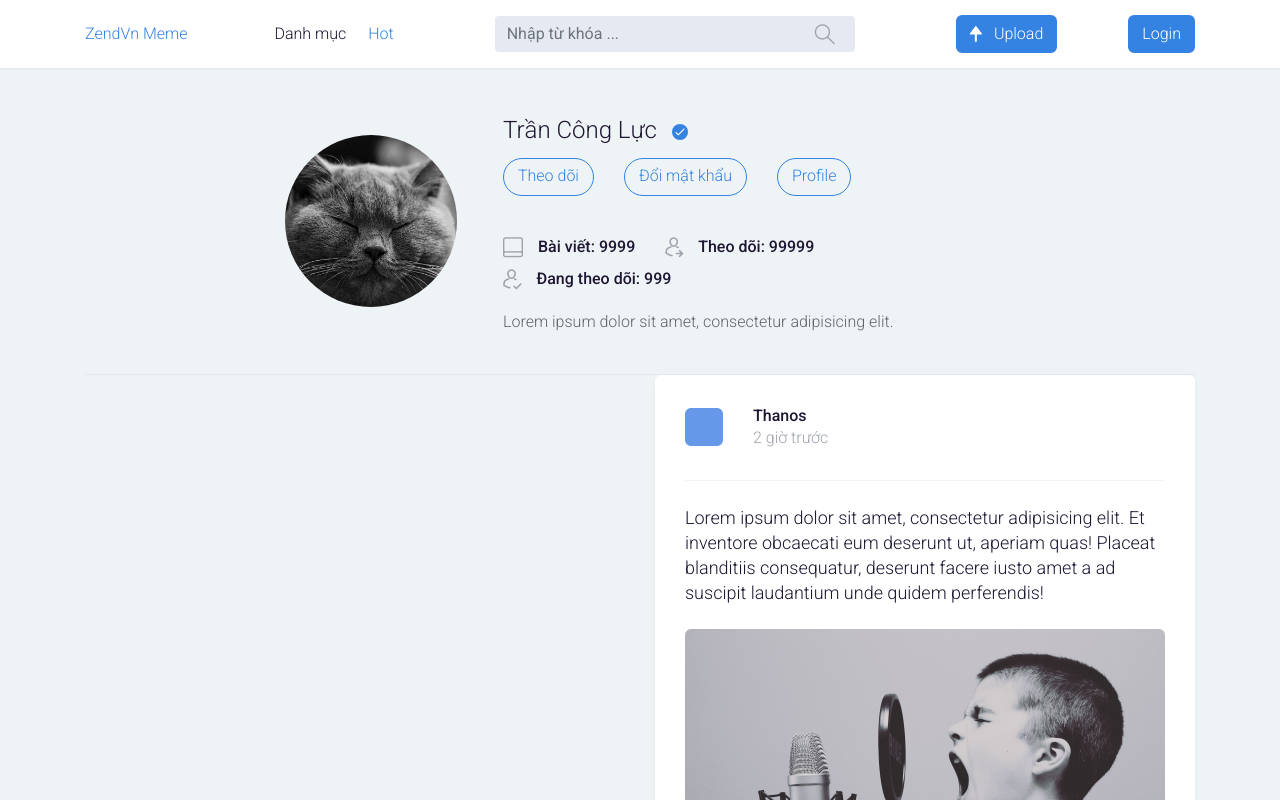
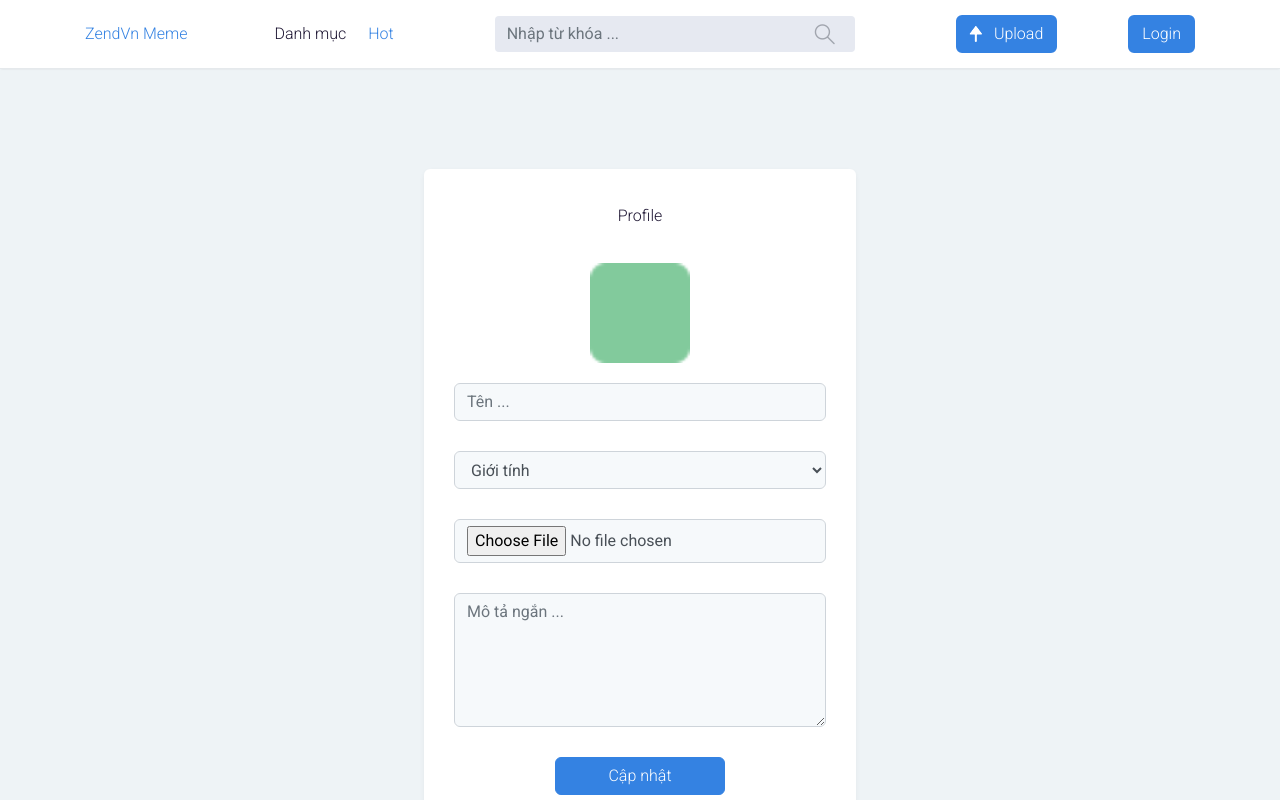
Before and after one commit to canh912009/evoucher-nextjs, a Next.js app: page /users/profile in a window 1280 px wide. Shown: the top 800 px of the page. Built offline with nearby package versions, Linux system fonts and the light colour scheme.

Commit message:
user page profile

```diff
--- /dev/null
+++ b/src/pages/users/profile.tsx
@@ -0,0 +1,32 @@
+import React from 'react'
+
+const UserProfile = () => {
+    return (
+        <div className="ass1-login">
+            <div className="ass1-login__content">
+                <p>Profile</p>
+                <div className="ass1-login__form">
+                    <div className="avatar">
+                        <img src="/images/avatar-03.png" alt="" />
+                    </div>
+                    <form action="#">
+                        <input type="text" className="form-control" placeholder="Tên ..." required />
+                        <select className="form-control">
+                            <option value="">Giới tính</option>
+                            <option value={1}>Nam</option>
+                            <option value={0}>Nữ</option>
+                        </select>
+                        <input type="file" name="avatar" placeholder="Ảnh đại diện" className="form-control" />
+                        <textarea className="form-control" cols={30} rows={5} placeholder="Mô tả ngắn ..." defaultValue={""} />
+                        <div className="ass1-login__send justify-content-center">
+                            <button type="submit" className="ass1-btn">Cập nhật</button>
+                        </div>
+                    </form>
+                </div>
+            </div>
+        </div>
+
+    )
+}
+
+export default UserProfile
```
Also changed, not shown: src/pages/users/password.tsx (added, +24 -0 lines).
